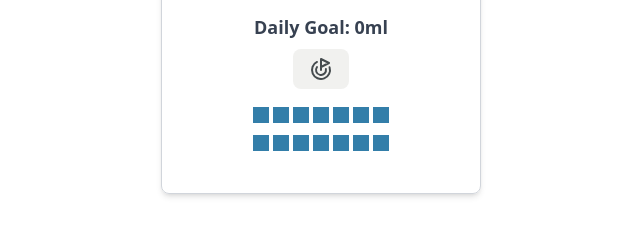
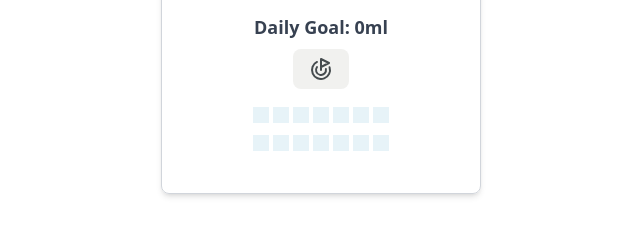
Before and after one commit to wpdexigner/waterinatek, a plain HTML site: page index.html in a window 1280 px wide. Shown: the part 405-640 px from the top of the page, without its empty margins (319-959 px from the left). Drawn offline with nearby package versions, Linux system fonts and the light colour scheme.

Commit message:
Update index.html

```diff
--- a/index.html
+++ b/index.html
@@ -127,8 +127,11 @@
                     const entryDate = new Date(entry.date);
                     return entryDate.toDateString() === date.toDateString();
                 }).reduce((acc, entry) => acc + entry.amount, 0);
+                let color;
+                if (dailyGoal === 0) {
+                    color = '#E7F3F8';
+                } else {
                     const percentage = (amount / dailyGoal) * 100;
-                let color;
                     if (percentage < 25) {
                         color = '#E7F3F8';
                     } else if (percentage < 50) {
@@ -137,6 +140,7 @@
                         color = '#87CEEB';
                     } else {
                         color = '#337EA9';
+                    }
                 }
                 const heatMapElement = document.createElement('div');
                 heatMapElement.style.width = '16px';
@@ -156,8 +160,11 @@
                             const entryDate = new Date(entry.date);
                             return entryDate.toDateString() === date.toDateString();
                         }).reduce((acc, entry) => acc + entry.amount, 0);
+                        let color;
+                        if (dailyGoal === 0) {
+                            color = '#E7F3F8';
+                        } else {
                             const percentage = (amount / dailyGoal) * 100;
-                        let color;
                             if (percentage < 25) {
                                 color = '#E7F3F8';
                             } else if (percentage < 50) {
@@ -166,6 +173,7 @@
                                 color = '#87CEEB';
                             } else {
                                 color = '#337EA9';
+                            }
                         }
                         const heatMapElement = document.createElement('div');
                         heatMapElement.style.width = '16px';
```
Lines whose indentation alone changed are shown as unchanged.
